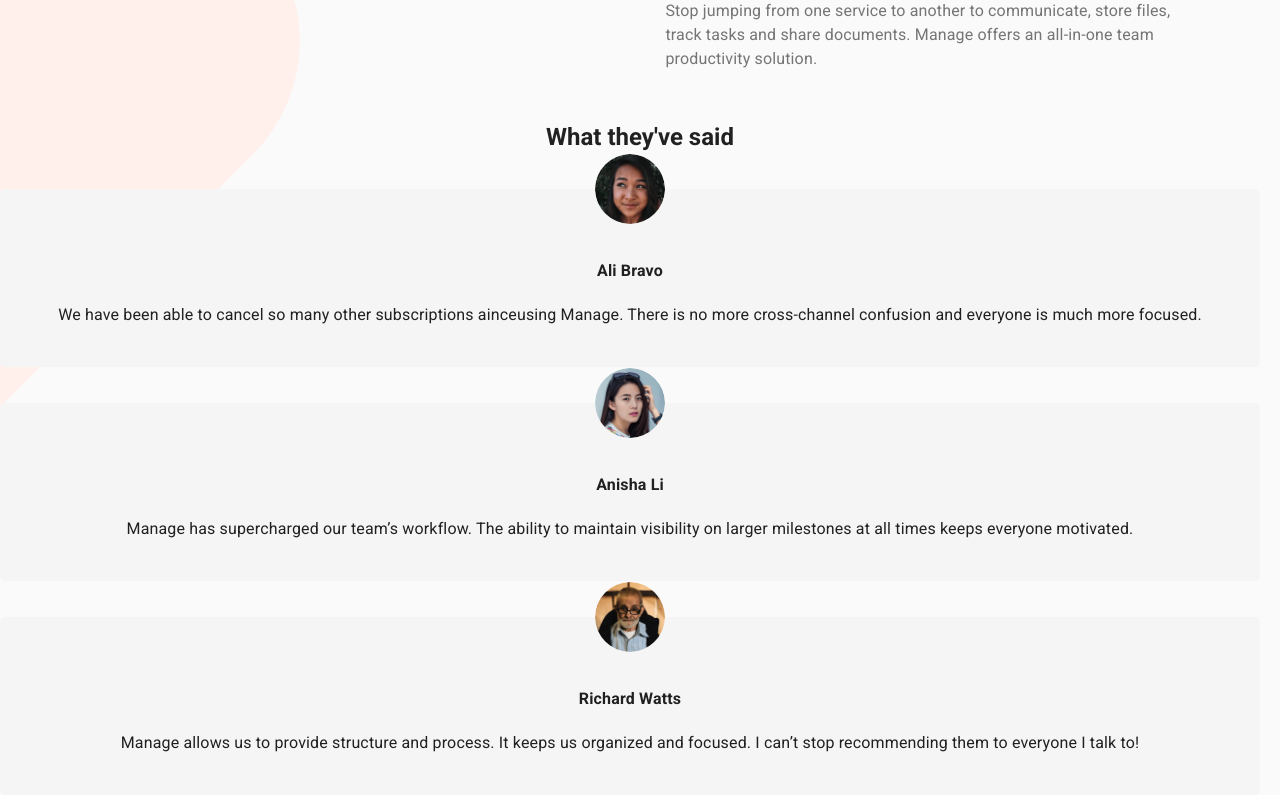
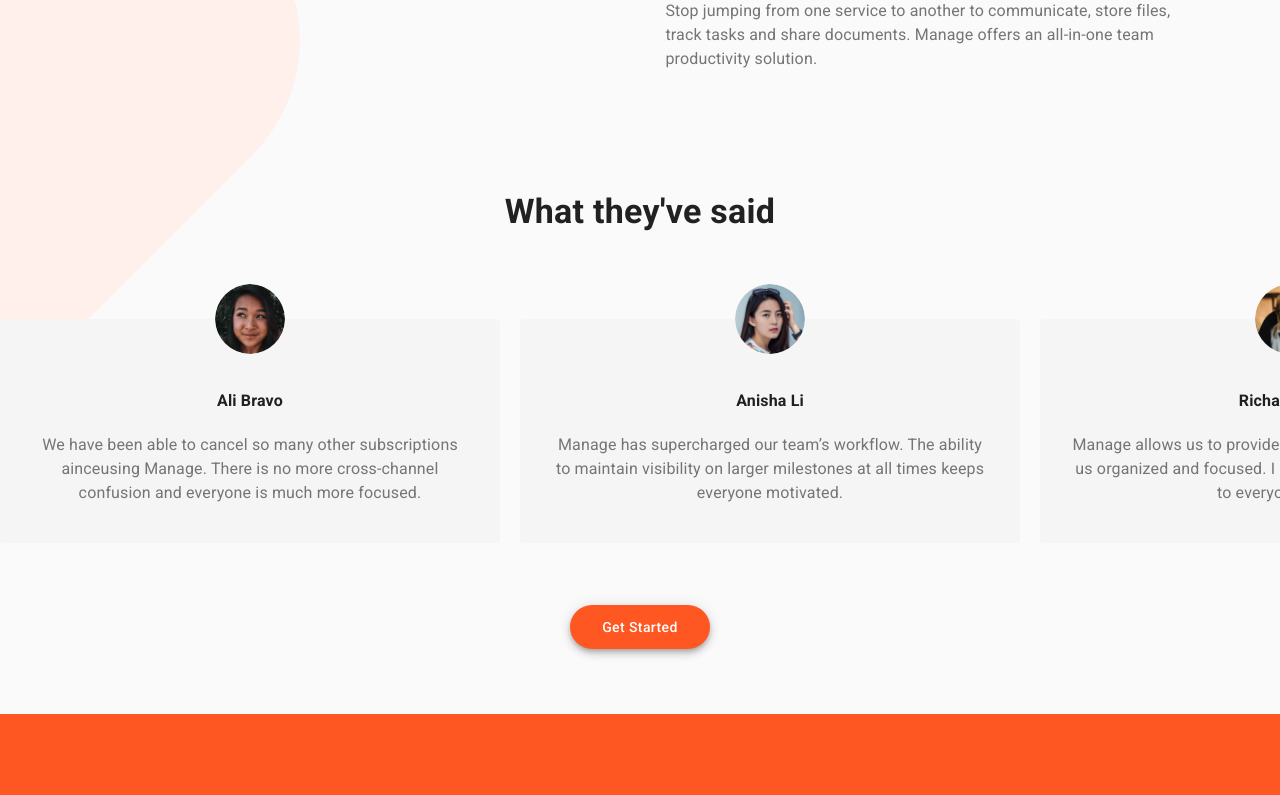
Before and after one commit to iambenbright/managed-landing-page, a React (Create React App) app: page / in a window 1280 px wide. Shown: the part 1080-1875 px from the top of the page. Built offline with nearby package versions, Linux system fonts and the light colour scheme.

Commit message:
feat: extracts testimonial component

```diff
--- a/src/app/components/Testimonials/index.js
+++ b/src/app/components/Testimonials/index.js
@@ -1,76 +1,87 @@
-import React, { useState, useEffect } from "react";
+import React, { useState, useEffect } from 'react';
 
 // materialui-components
-import Box from "@material-ui/core/Box";
-import Typography from "@material-ui/core/Typography";
-import Container from "@material-ui/core/Container";
-import Avatar from "@material-ui/core/Avatar";
+import Box from '@material-ui/core/Box';
+import Typography from '@material-ui/core/Typography';
+import Container from '@material-ui/core/Container';
+import Avatar from '@material-ui/core/Avatar';
+import Hidden from '@material-ui/core/Hidden';
 
 // custom-components
-import Button from "../../shared/Button";
-import { testimonials as data } from "./data";
-import { SlideDot } from "./SlideDot";
+import Button from '../../shared/Button';
+import { testimonials as data } from './data';
+import { SlideDot } from './SlideDot';
 
 // styles
-import { useStyles } from "./styles";
+import { useStyles } from './styles';
+import { useResize } from '../../hooks/useResize';
 
-const Testimonials = () => {
+const SMALL_SCREEN = 960;
+
+const Testimonial = ({ data }) => {
+  const { avatar, name, comment } = data;
   const classes = useStyles();
-  const [activeIndex, setActiveIndex] = useState(0);
-  const currentComment = data[activeIndex];
-  const viewport = React.useRef();
-
-  // useEffect(() => {
-  //   const timerId = setInterval(() => {
-  //     setActiveIndex((prevIndex) => {
-  //       if (prevIndex === data.length - 1) {
-  //         return 0;
-  //       } else {
-  //         return prevIndex + 1;
-  //       }
-  //     });
-  //   }, 5000);
-  //   return () => {
-  //     clearInterval(timerId);
-  //   };
-  // }, [activeIndex]);
-
-  React.useEffect(() => {
-    // const timerId = setInterval(() => {
-    //   viewport.current.style.transform = "translateX(-200px)";
-    // }, 5000);
-    // return () => {
-    //   clearInterval(timerId);
-    // };
-  });
 
   return (
-    <Box mt="50px">
-      <Container maxWidth="lg">
-        <Typography
-          variant="h5"
-          style={{ fontWeight: 700, textAlign: "center" }}
-        >
-          What they've said
-        </Typography>
-        <Box className={classes.viewportStatic}>
-          <Box className={classes.viewportScroll} ref={viewport}>
-            {data.map(({ id, name, comment, avatar }) => (
-              <Box key={id} className={classes.testimonial}>
+    <Box className={classes.testimonial}>
       <Avatar
         src={avatar}
         variant="circle"
         alt={name}
         className={classes.avatar}
       />
-                <Typography style={{ fontWeight: 700, marginBottom: "20px" }}>
-                  {name}
+      <Typography className={classes.name}>{name}</Typography>
+      <Typography className={classes.comment}>{comment}</Typography>
+    </Box>
+  );
+};
+
+const Testimonials = () => {
+  const [activeIndex, setActiveIndex] = useState(0);
+
+  const classes = useStyles();
+  let screenSize = useResize();
+
+  useEffect(() => {
+    let timerId;
+    if (screenSize < SMALL_SCREEN) {
+      timerId = setInterval(() => {
+        setActiveIndex(prevIndex => {
+          if (prevIndex === data.length - 1) {
+            return 0;
+          } else {
+            return prevIndex + 1;
+          }
+        });
+      }, 10000);
+    }
+    return () => {
+      timerId && clearInterval(timerId);
+    };
+  }, [activeIndex, screenSize]);
+
+  return (
+    <Box mt={{ xs: '80px', lg: '120px' }}>
+      <Container maxWidth="lg">
+        <Typography
+          variant="h4"
+          style={{ fontWeight: 700, textAlign: 'center' }}
+        >
+          What they've said
         </Typography>
-                <Typography>{comment}</Typography>
-              </Box>
+        <Box className={classes.outerContainer}>
+          <Hidden mdUp>
+            <Testimonial data={data[activeIndex]} />
+          </Hidden>
+          <Hidden smDown>
+            <Box className={classes.innerContainer}>
+              {data.map(data => (
+                <Testimonial key={data.id} data={data} />
               ))}
             </Box>
+          </Hidden>
         </Box>
+        <Hidden mdUp>
           <Box display="flex" justifyContent="center" m="20px">
             {data.map((item, index) => (
               <SlideDot
@@ -81,8 +92,9 @@
               />
             ))}
           </Box>
-        <Box textAlign="center">
-          <Button>Get Started</Button>
+        </Hidden>
+        <Box textAlign="center" p="15px 0" mt="15px">
+          <Button mt="0">Get Started</Button>
         </Box>
       </Container>
     </Box>
```
Lines whose indentation alone changed are shown as unchanged.
